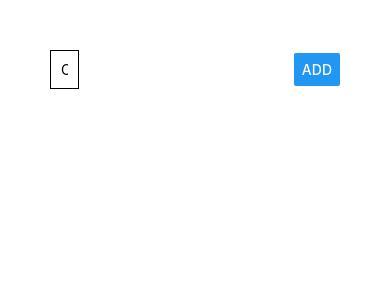
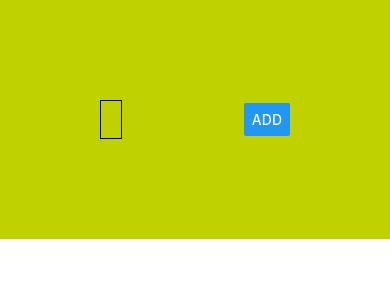
Before and after one commit to fantunovic/VjezbaTri, a React Native app: screen / in a window 390 px wide. Shown: the top 300 px of the page. Built offline with nearby package versions, Linux system fonts and the light colour scheme.

Commit message:
Update App.js

```diff
--- a/App.js
+++ b/App.js
@@ -43,6 +43,10 @@ export default function App() {
 
 const styles = StyleSheet.create({
   screen: {
-    padding: 50
+    padding: 50,
+    backgroundColor: "#bfd200",
+    padding: 100
+
+
   },
 });
```
